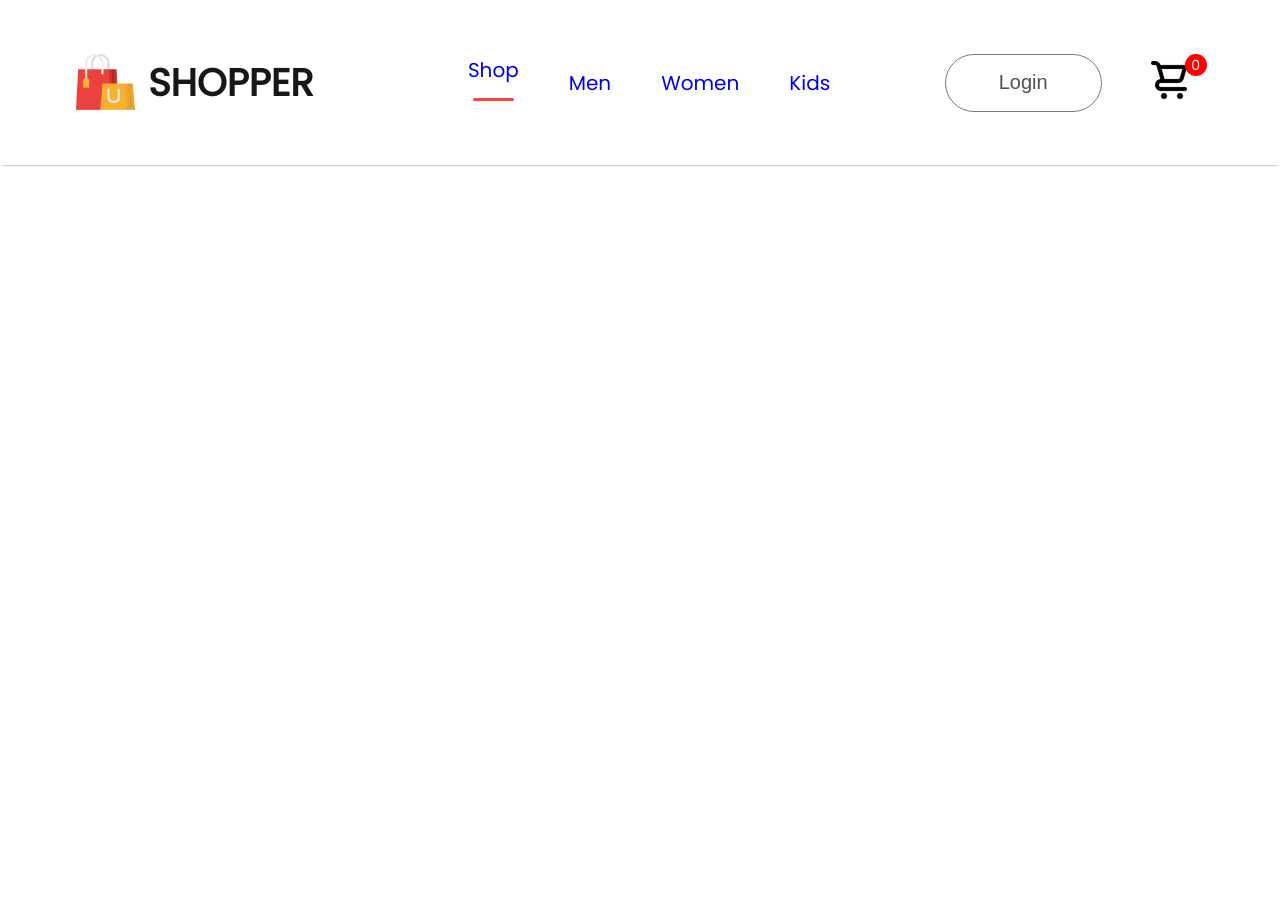
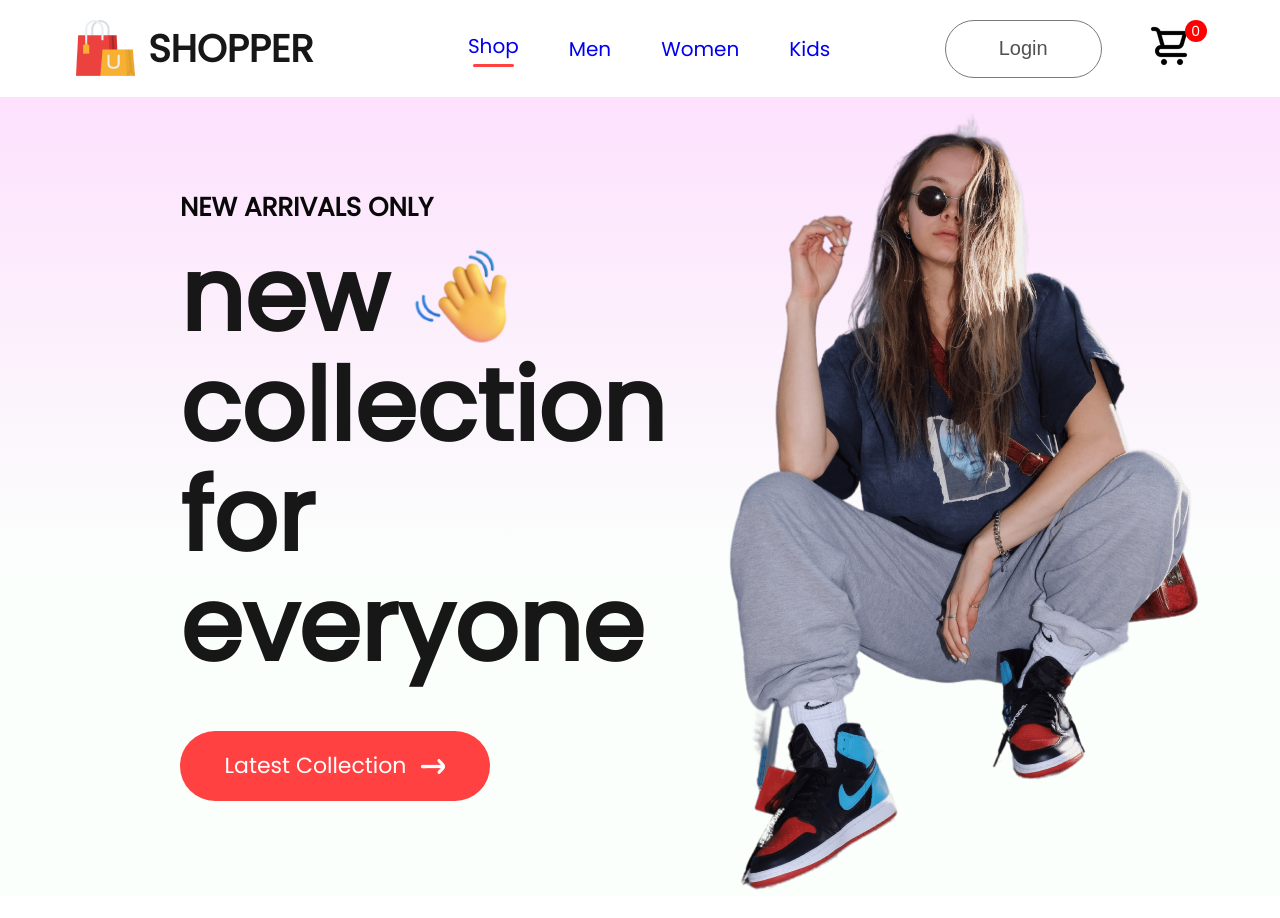
Before and after one commit to nc1135/E-commerce, a React (Create React App) app: page / in a window 1280 px wide. Before the commit the page ends 800 px from the top, so only its background shows below. Built offline with nearby package versions, Linux system fonts and the light colour scheme.

Commit message:
updated hero files

```diff
--- /dev/null
+++ b/src/Components/Hero/Hero.css
@@ -0,0 +1,54 @@
+.hero{
+    height: 100vh;
+    background: linear-gradient(180deg, #fde1fd, #e1ffea22 60%);;
+    display: flex;
+}
+.hero-left{
+    flex: 1;
+    display: flex;
+    flex-direction: column;
+    justify-content: center;
+    font-size: 50%;
+    text-align: left;
+    gap: 20px;
+    padding-left: 180px;
+    line-height: 1.1;
+}
+.hero-left h2{
+    color: #090909;
+    font-size: 26px;
+    font-weight: 600;
+}
+.hero-left p{
+    color: #171717;
+    font-size: 100px;
+    font-weight: 700;
+}
+.hero-hand-icon{
+    display: flex;
+    align-items: center;
+    gap: 20px;
+}
+.hero-hand-icon img{
+    width: 105px;
+}
+.hero-latest-btn{
+    display: flex;
+    justify-content:  center;
+    align-items: center;
+    gap: 15px;
+    width: 310px;
+    height:70px;
+    border-radius: 75px;
+    margin-top: 30px;
+    background: #ff4141;
+    color: white;
+    font-size: 22px;
+    font-weight: 500;
+}
+.hero-right{
+    flex: 1;
+    display: flex;
+    align-items: center;
+    justify-content: center;
+}
--- /dev/null
+++ b/src/Components/Hero/Hero.jsx
@@ -0,0 +1,33 @@
+import React from 'react'
+import './Hero.css'
+import hand_icon from '../Assets/hand_icon.png'
+import arrow_icon from '../Assets/arrow.png'
+import hero_image from '../Assets/hero_image.png'
+const Hero = () => {
+  return (
+    <div className='hero'>
+        <div className="hero-left">
+            <h2>NEW ARRIVALS ONLY</h2>
+            <div>
+                <div className="hero-hand-icon">
+                    <p>new</p>
+                    <img src={hand_icon} alt="" />
+
+                </div>
+                <p>collection</p>
+                <p>for everyone</p>
+            </div>
+            <div className="hero-latest-btn">
+                <div>Latest Collection</div>
+                <img src={arrow_icon} alt="" />
+            </div>
+        </div>
+        <div className="hero-right">
+            <img src={hero_image} alt="" />
+        </div>
+
+    </div>
+  )
+}
+
+export default Hero
--- a/src/Pages/Shop.jsx
+++ b/src/Pages/Shop.jsx
@@ -1,9 +1,10 @@
 import React from 'react'
+import Hero from '../Components/Hero/Hero'
 
 const Shop = () => {
   return (
     <div>
-
+        <Hero/>
     </div>
   )
 }
--- a/src/index.css
+++ b/src/index.css
@@ -1,3 +1,6 @@
+*{
+  margin: 0;
+}
 body {
   margin: 0;
   font-family: -apple-system, BlinkMacSystemFont, 'Segoe UI', 'Roboto', 'Oxygen',
```
